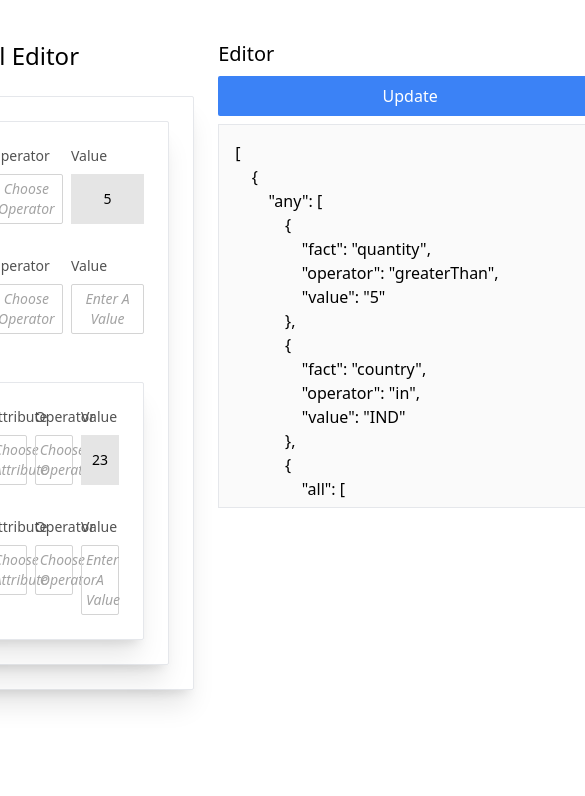
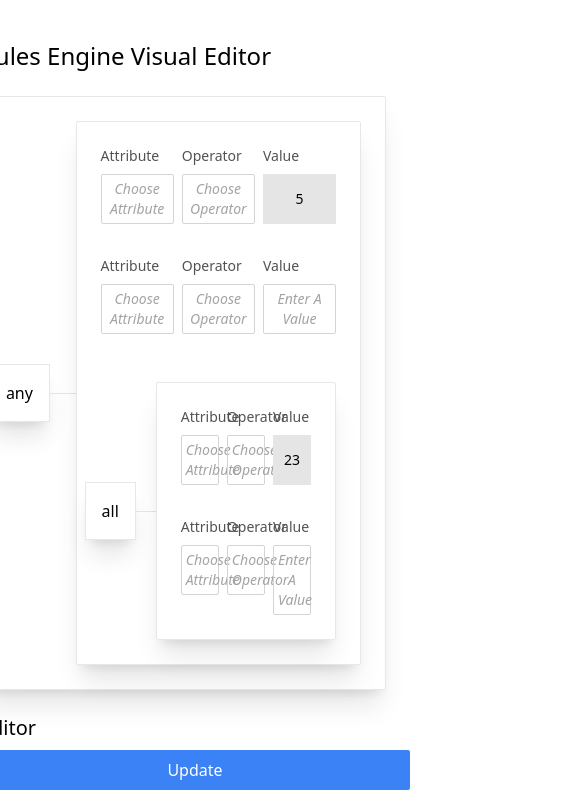
Before and after one commit to jitunayak/json-engine-visual-editor, a React (Vite) app: page / in a window 390 px wide. Shown: the top 796 px of the page, 585 px wide, since content can reach past the window. Built offline with nearby package versions, Linux system fonts and the light colour scheme.

Commit message:
responsive layout

```diff
--- a/src/App.tsx
+++ b/src/App.tsx
@@ -34,7 +34,7 @@ function App() {
   ]);
   return (
     <div className="flex flex-col justify-center items-center p-10">
-      <div className="flex flex-row">
+      <div className="flex  flex-col md:flex-row ">
         <div className="flex flex-col">
           <h1 className="text-2xl font-medium">Rules Engine Visual Editor</h1>
           <ChoiceBoxContainer items={details} />
--- a/src/Editor.tsx
+++ b/src/Editor.tsx
@@ -26,7 +26,7 @@ export default function Editor({ source, setSource }: Props) {
         }}
       /> */}
       <textarea
-        className="h-96 min-h-96 w-96 p-4 bg-neutral-50 border overflow-y-auto"
+        className="h-96 min-h-96 w-96 p-4 self-center bg-neutral-50 border overflow-y-auto"
         value={JSON.stringify(editorJson, undefined, 4)}
         onChange={(e) => setEditorJson(JSON.parse(e.target.value))}
       />
```
